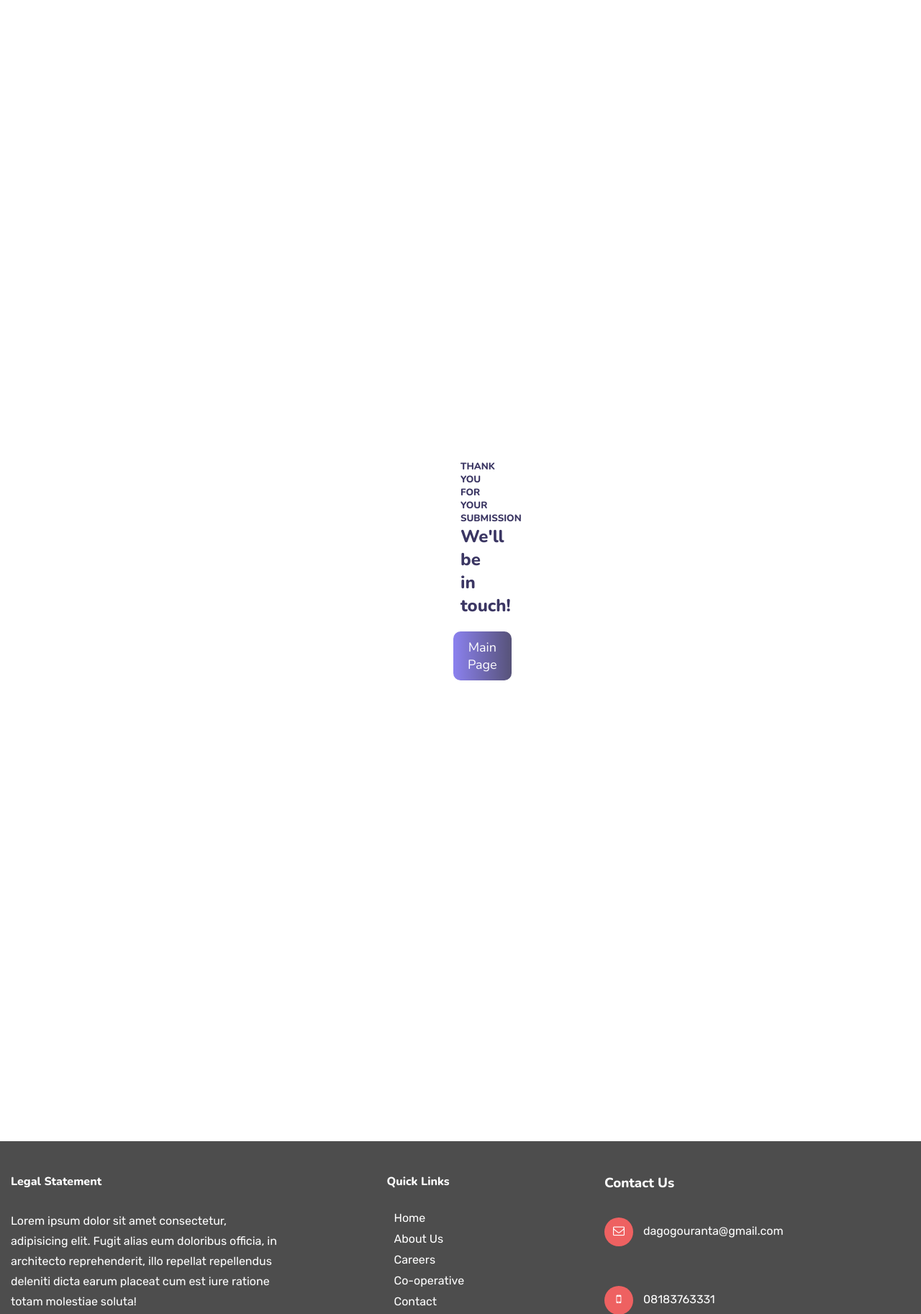
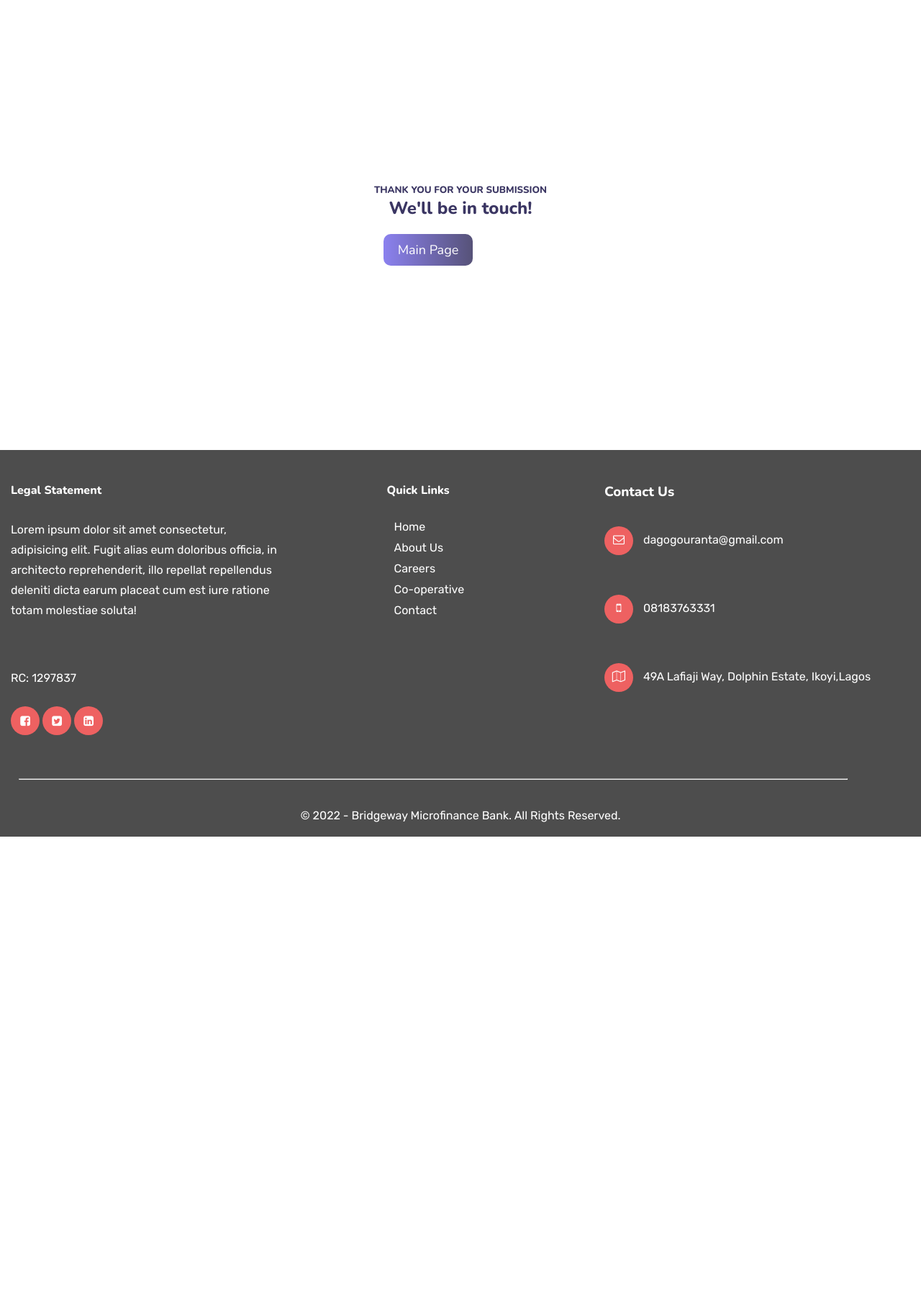
Before and after one commit to Dagogo-Clinton-Uranta/bridgeway-frontpage, a PHP site: page /thankyou.html in a window 1280 px wide. Shown: the part 107-1932 px from the top of the page at 72% size. After the commit the page ends 1269 px from the top, so only its background shows below. Run offline with PHP 8.4, Linux system fonts and the light colour scheme; some libraries are stand-ins or nearby versions.

Commit message:
new padding

```diff
--- a/css/style.css
+++ b/css/style.css
@@ -1200,7 +1200,7 @@ footer i:hover{
 /* NEW PAGE TEXT-CENTER*/
 
 #thanking-you {
-    padding: 50%;
+    padding: 20%;
 }
 
 
```
